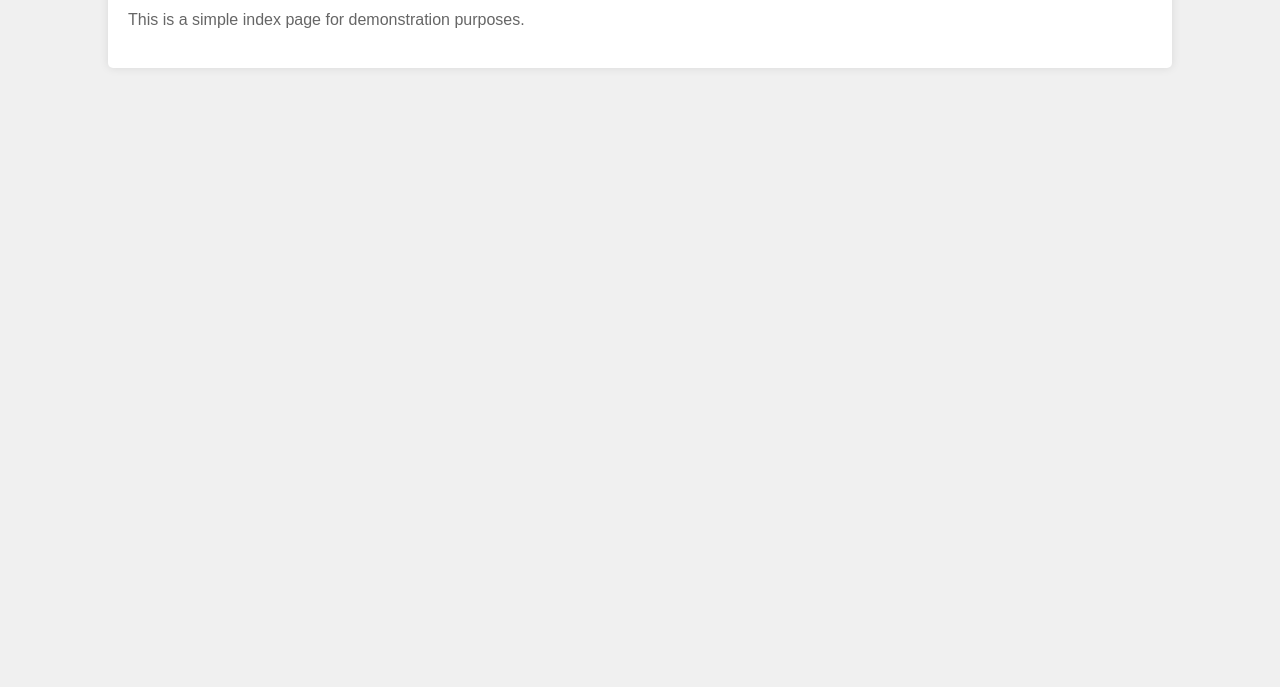
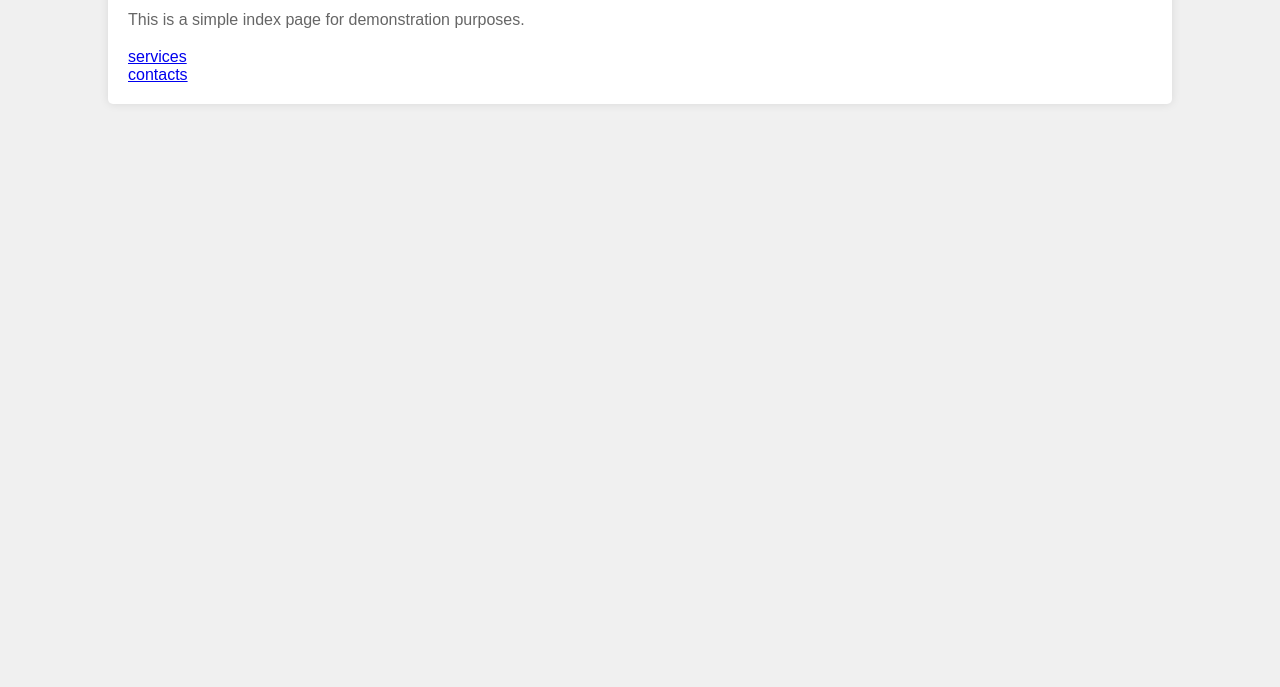
Before and after one commit to vishn2006/team-project, a plain HTML site: page index.html in a window 1280 px wide. Shown: the part 113-800 px from the top of the page. Drawn offline with Linux system fonts and the light colour scheme.

Commit message:
index page

```diff
--- a/index.html
+++ b/index.html
@@ -34,6 +34,8 @@
 <div class="container">
     <h1>Welcome to My Website</h1>
     <p>This is a simple index page for demonstration purposes.</p>
+    <a href="services.html">services</a><br>
+    <a href="contacts.html">contacts</a>
 </div>
 
 </body>
```
